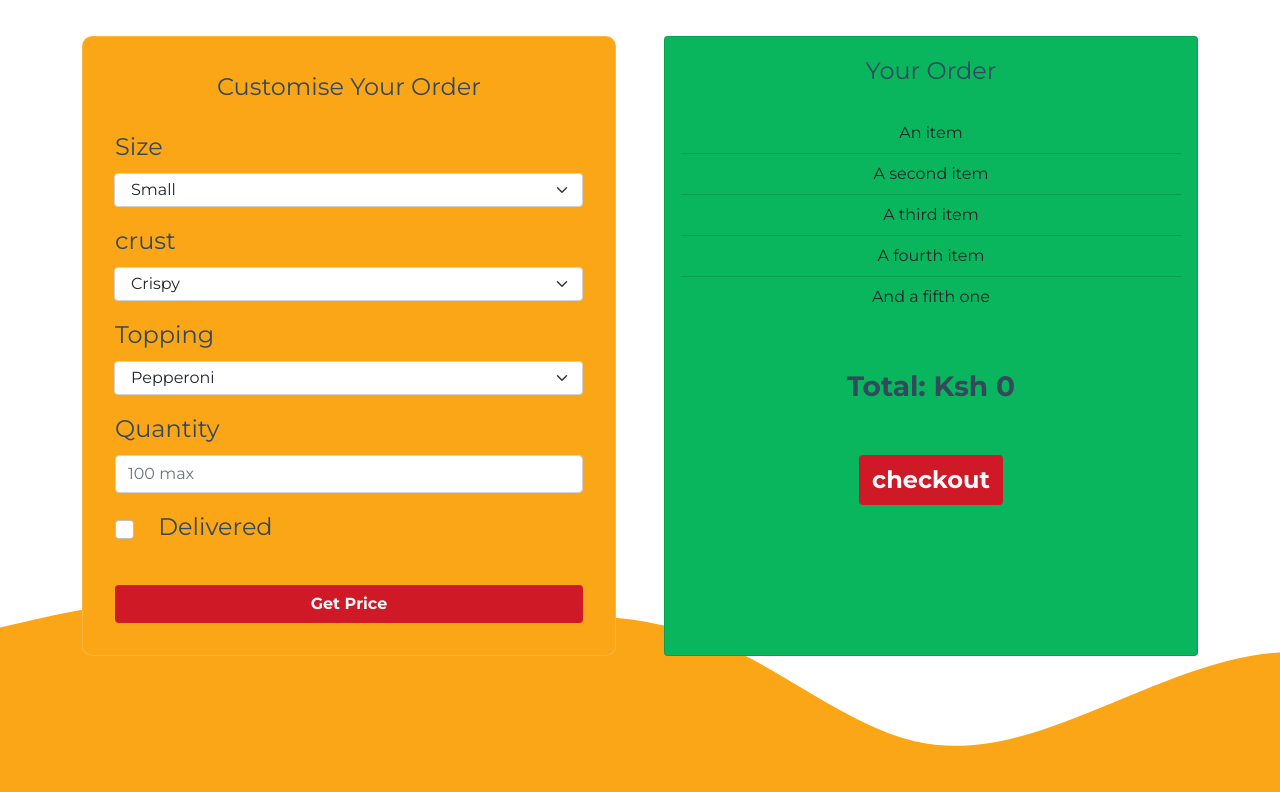
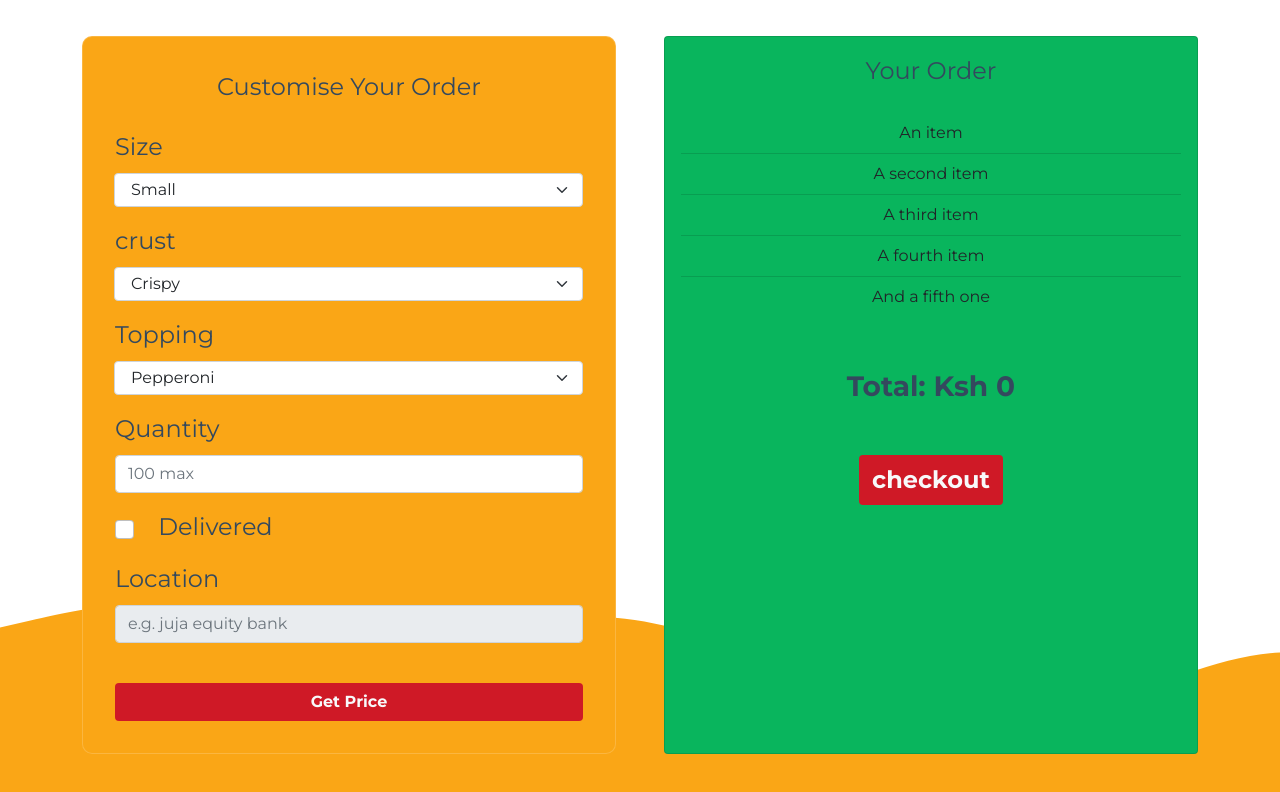
Before and after one commit to Edu58/Slice-Spot, a plain HTML site: page index.html in a window 1280 px wide. Shown: the part 802-1594 px from the top of the page. Drawn offline with nearby package versions, Linux system fonts and the light colour scheme.

Commit message:
adds location input

```diff
--- a/index.html
+++ b/index.html
@@ -112,6 +112,11 @@
                             <label for="delivered" class="form-check-label fs-4">Delivered</label>
                         </div>
 
+                        <div class="mb-3">
+                            <label for="location" class="form-label fs-4">Location</label>
+                            <input type="text" required maxlength="100" class="form-control" id="location" placeholder="e.g. juja equity bank" disabled>
+                        </div>
+
                         <button type="submit" class="btn mt-lg-4 mt-md-3 w-100 text-light fw-bold">Get Price</button>
                     </form>
                 </div>
@@ -131,7 +136,7 @@
                              <p class="fs-3 fw-bold card-title text-center">Total: Ksh 0</p>
                         </div>
 
-                        <button class="btn fs-4 fw-bold text-light">checkout</button>
+                        <button type="submit" class="btn fs-4 fw-bold text-light">checkout</button>
                     </div>
                 </div>
             </div>
```
